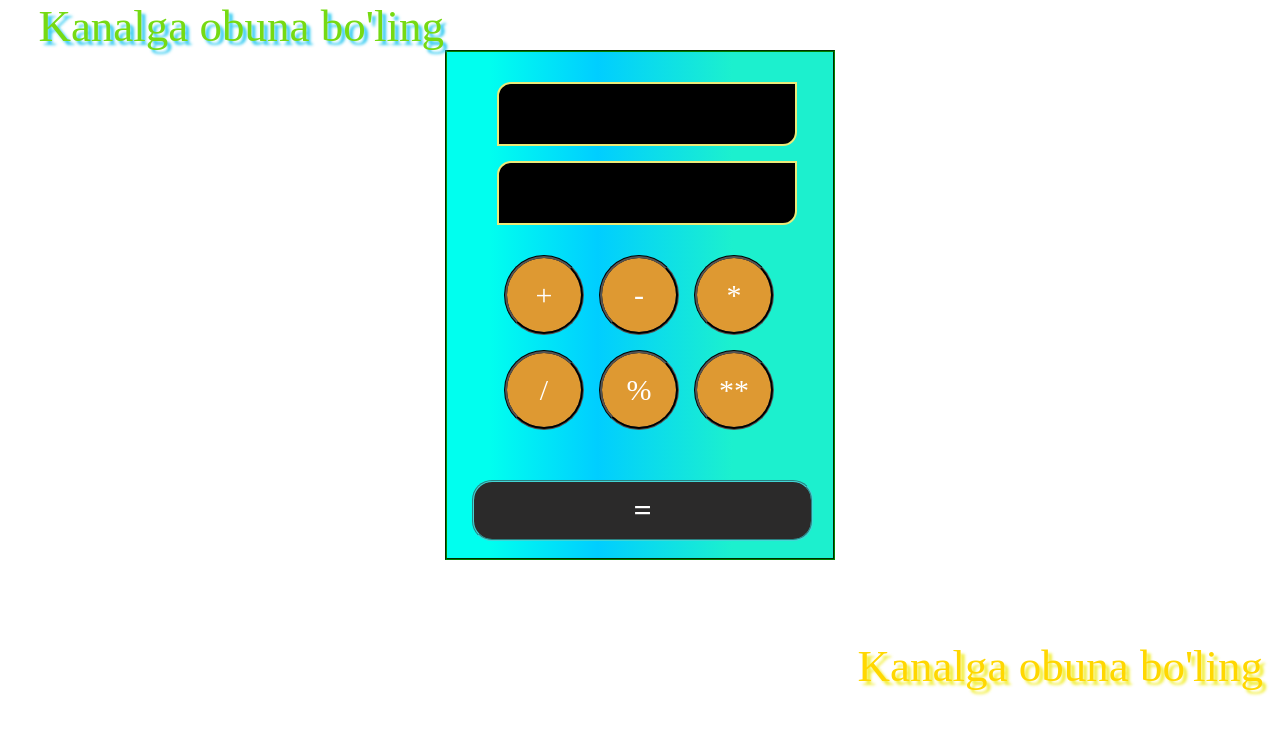
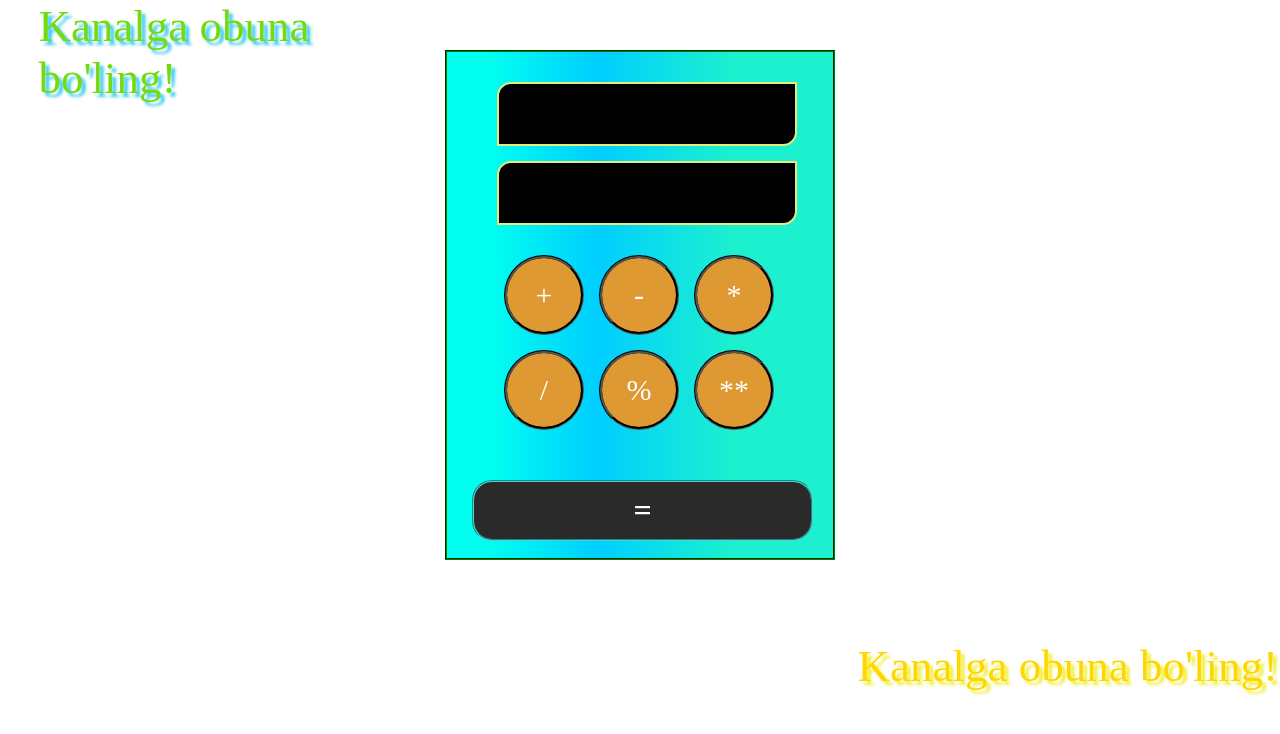
Before and after one commit to rustamovdev01/calculator, a plain HTML site: page index.html in a window 1280 px wide. Drawn offline with Linux system fonts and the light colour scheme.

Commit message:
calculator

```diff
--- a/index.html
+++ b/index.html
@@ -28,8 +28,8 @@
         </div>
         <h1 class="result">=</h1>
     </div>
-    <div class="text">Kanalga obuna bo'ling</div>
-    <div class="texttwo">Kanalga obuna bo'ling</div>
+    <div class="text">Kanalga obuna bo'ling!</div>
+    <div class="texttwo">Kanalga obuna bo'ling!</div>
     <script src="./app.js"></script>
 </body>
 </html>
```
